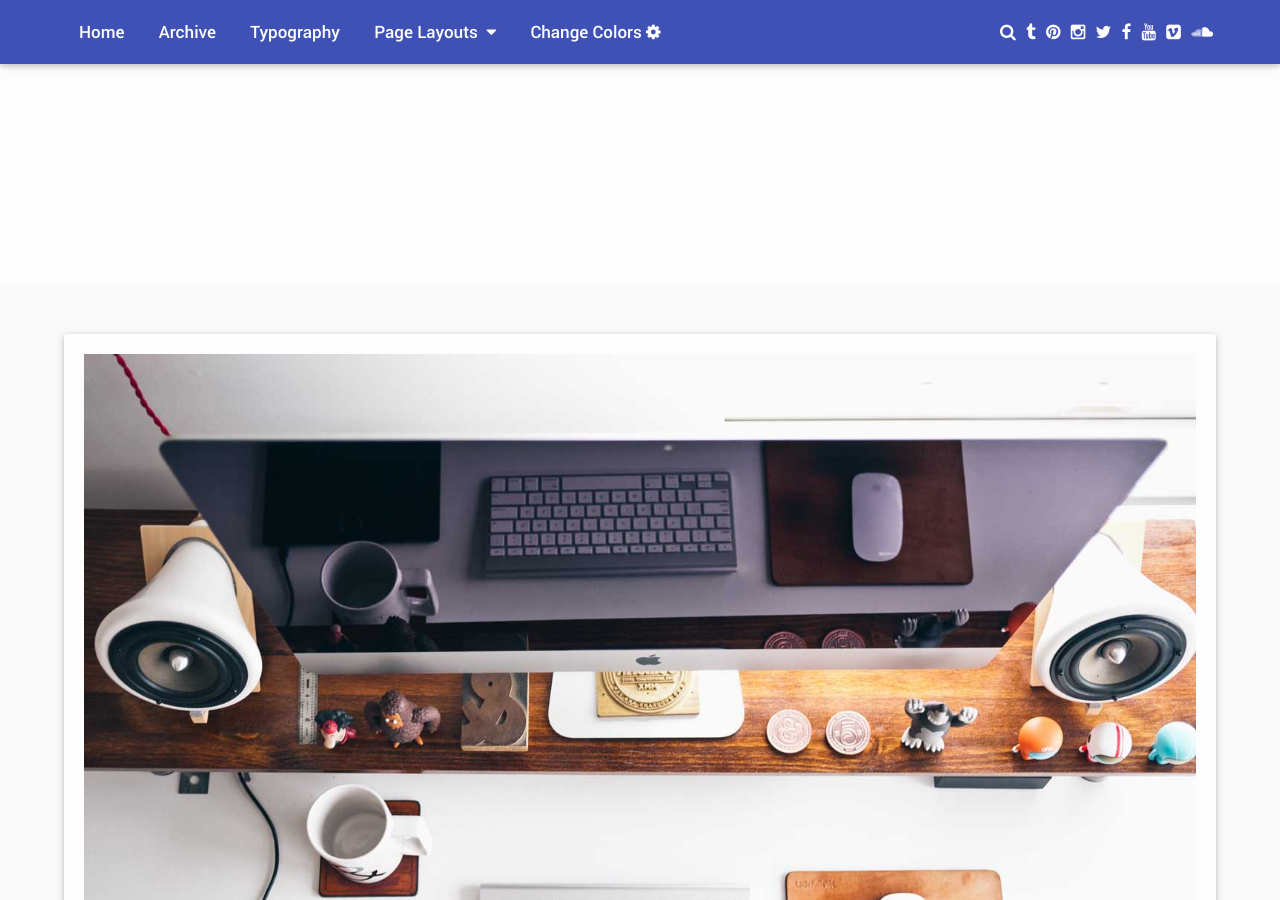
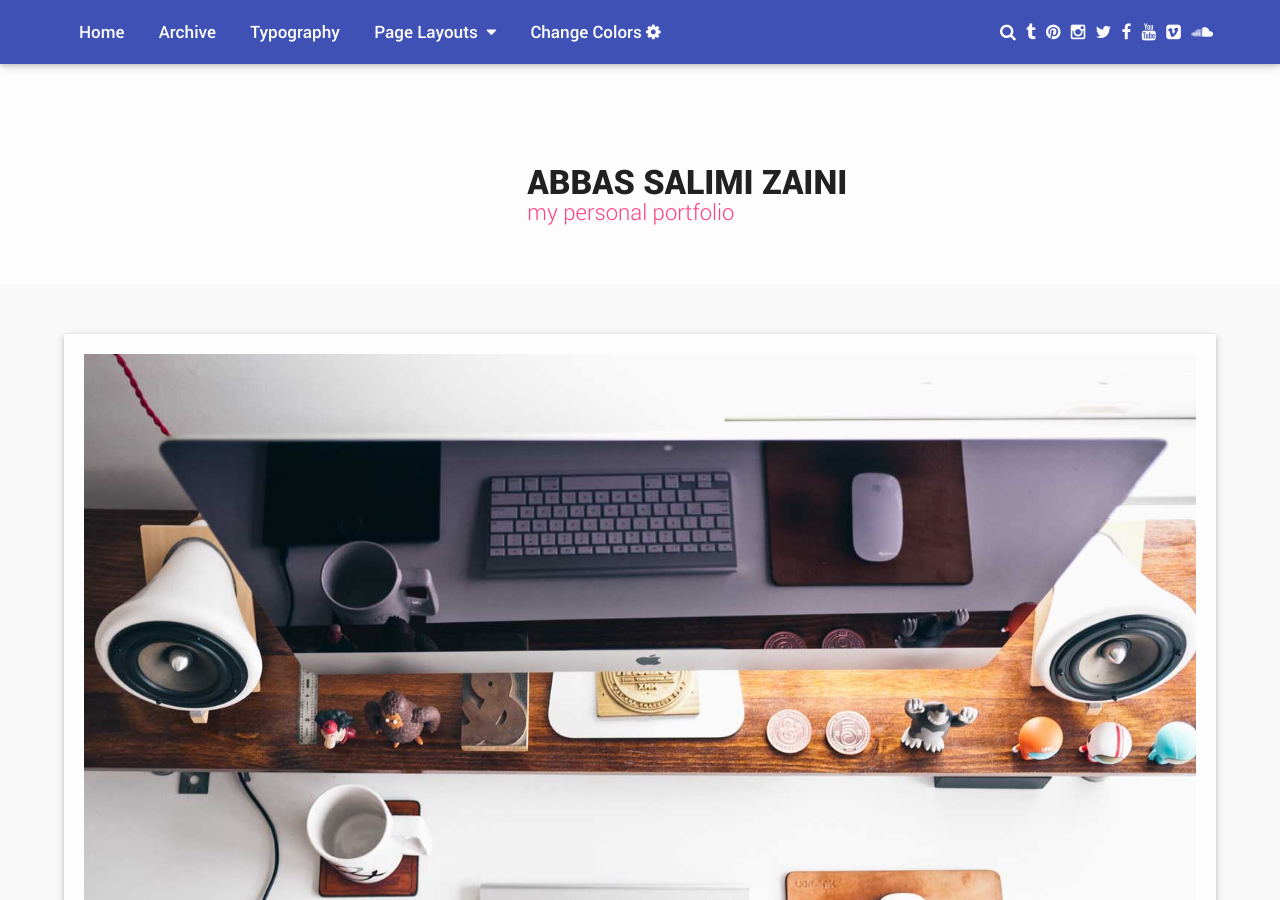
Before and after one commit to abbas-salimi/abbas-salimi.github.io, a Jekyll site: the page built from page-full/index.md, in a window 1280 px wide and 900 px high. Built offline with Jekyll 4.4.1, drawn with Linux system fonts in a browser that asks for light colours.

Commit message:
svg loc 4

```diff
--- a/_includes/full.html
+++ b/_includes/full.html
@@ -1,7 +1,7 @@
 <!-- full logo version with slogan, icon and text, add the class .ts-full if you want to work with some of the existing CSS -->
-<svg version="1.1" viewBox="0 0 677.61096 179.54858" class="ts-full">
+<svg version="1.1" viewBox="0 0 677.61096 179.54858" class="ts-full" xmlns="http://www.w3.org/2000/svg" xmlns:xlink="http://www.w3.org/1999/xlink">
         <g transform="translate(-49.00717,-350.11674)">
-            <img src="{{ https://abbas-salimi.github.io/ }}img/gridster_icon.svg" x="150.0" y="20" width="467.12143" height="80">
+            <image xlink:href="gridster_icon.svg" x="0" y="0" height="50px" width="50px"/>
 
             <text x="235.15662" y="467.12143" class="gridster">
                 <tspan x="235.15662" y="467.12143">Abbas Salimi Zaini</tspan>
```
Also changed, not shown: _includes/gridster_icon.svg (added).
